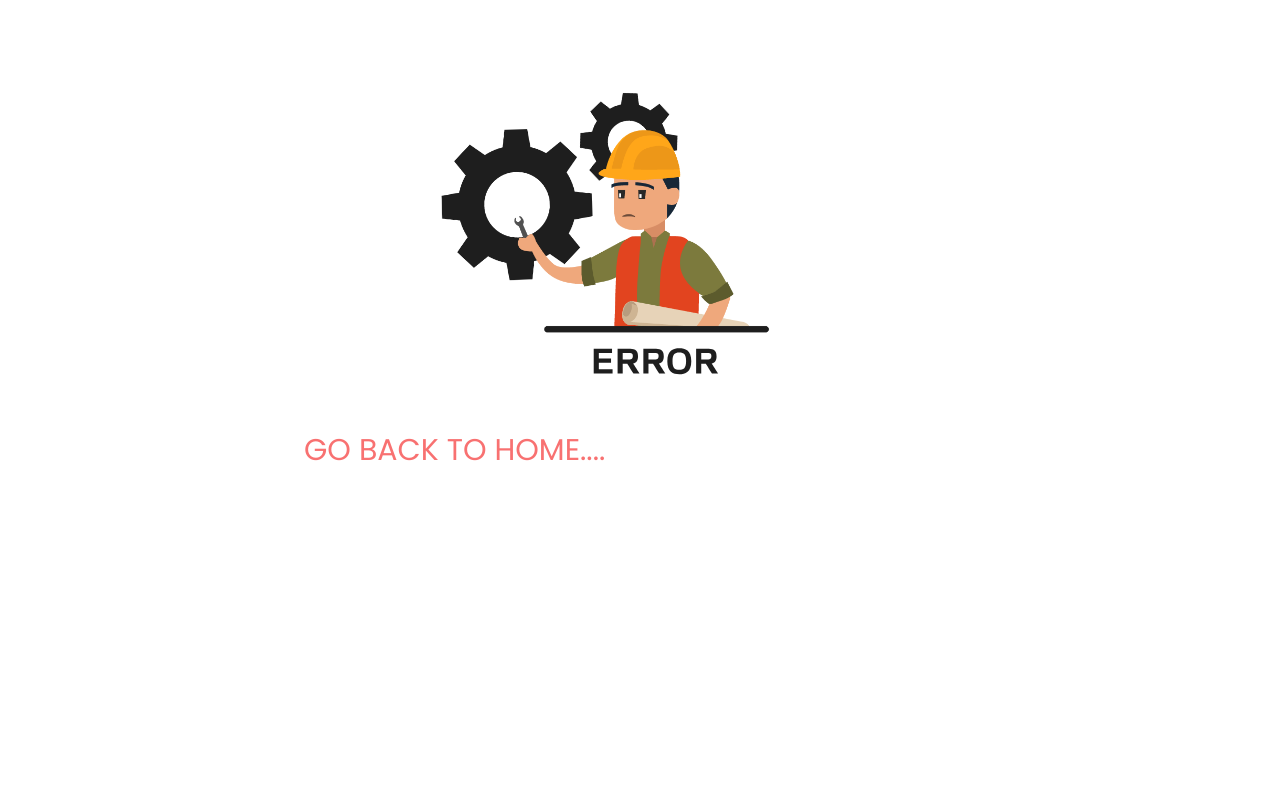
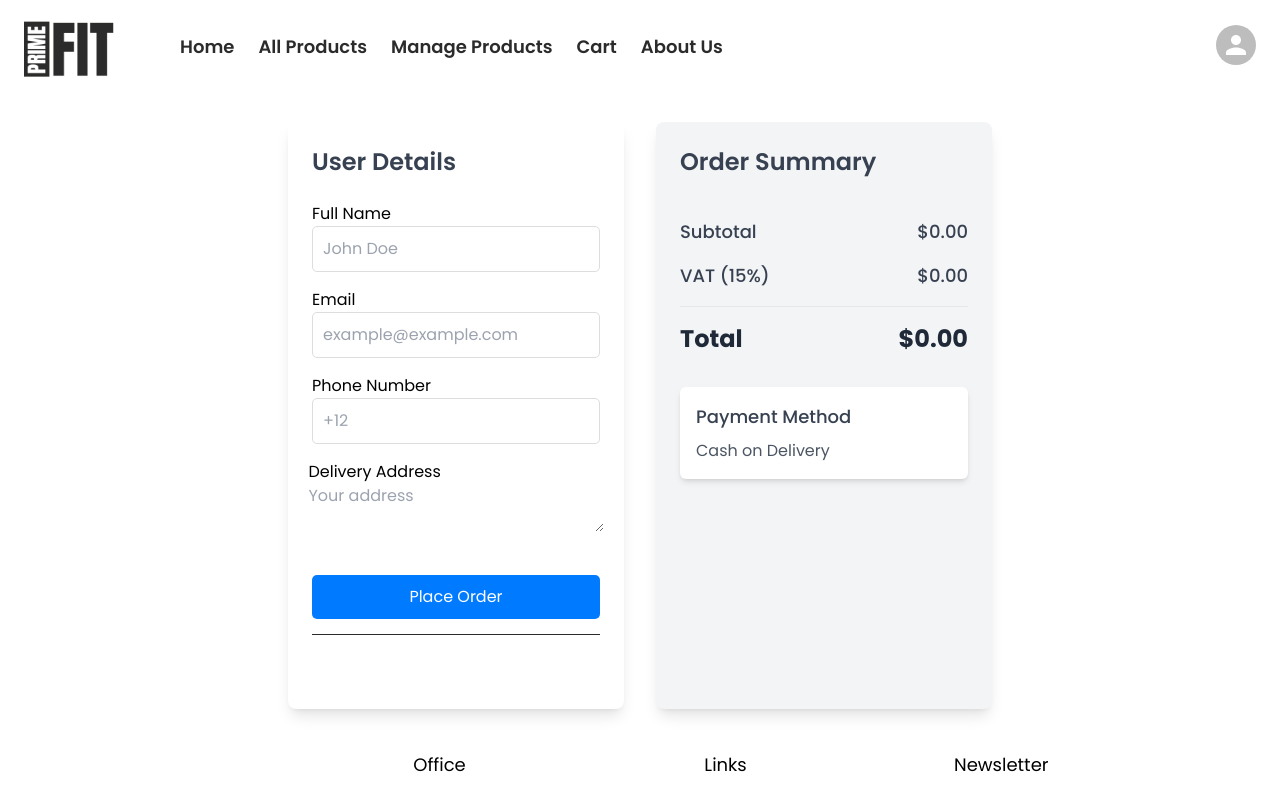
Before and after one commit to Masud-Rahman22/PrimeFit-Sports-Client, a React (Vite) app: page /checkout in a window 1280 px wide. Before the commit this address had no page. Shown: the top 785 px of the page. Built offline with nearby package versions, Linux system fonts and the light colour scheme; what @nextui-org/react would draw is missing.

Commit message:
working on checkout page

```diff
--- /dev/null
+++ b/src/pages/checkoutPage/Checkout.css
@@ -0,0 +1,36 @@
+.user-details-container {
+    display: flex;
+    flex-direction: column;
+    gap: 16px;
+    width: 100%; /* Ensures the container uses the full width */
+}
+
+.user-details-container input {
+    width: 100%;
+    padding: 10px;
+    font-size: 16px;
+    border-radius: 5px;
+    border: 1px solid #ddd;
+}
+
+.user-details-container label {
+    font-size: 16px;
+    margin-bottom: 4px;
+}
+
+.user-details-container button {
+    margin-top: 20px;
+    padding: 10px;
+    width: 100%;
+    font-size: 16px;
+    background-color: #007bff;
+    color: white;
+    border: none;
+    border-radius: 5px;
+    cursor: pointer;
+}
+
+.user-details-container .error-message {
+    color: red;
+    font-size: 12px;
+}
--- /dev/null
+++ b/src/pages/checkoutPage/Checkout.tsx
@@ -0,0 +1,164 @@
+import React from "react";
+import { useForm } from "react-hook-form";
+import { useAppSelector, useAppDispatch } from "../../redux/features/hooks";
+import { updateStock } from "../../redux/features/cart/cartSlice";
+import { useNavigate } from "react-router-dom";
+import Swal from "sweetalert2";
+import './Checkout.css'
+
+interface CheckoutFormInputs {
+  name: string;
+  email: string;
+  phone: string;
+  address: string;
+}
+
+const Checkout = () => {
+  const {
+    register,
+    handleSubmit,
+    formState: { errors },
+  } = useForm<CheckoutFormInputs>();
+  const cartItems = useAppSelector((state) => state.cart.items); // Fetching cart items from Redux
+  const dispatch = useAppDispatch();
+  const navigate = useNavigate();
+
+  const totalPrice = cartItems.reduce(
+    (total, item) => total + item.price * item.stock,
+    0
+  );
+  const vatRate = 0.15;
+  const vatAmount = totalPrice * vatRate;
+  const totalPriceWithVat = totalPrice + vatAmount;
+
+  // eslint-disable-next-line @typescript-eslint/no-unused-vars
+  const handleOrderPlacement = (data: CheckoutFormInputs) => {
+    // Placeholder for handling order placement logic
+    cartItems.forEach((item) => {
+      const newStock = item.stock - 1;
+      dispatch(updateStock({ id: item._id, stock: newStock }));
+    });
+
+    Swal.fire({
+      icon: "success",
+      title: "Order Placed Successfully!",
+      text: "Thank you for your order! Redirecting you to the home page...",
+      showConfirmButton: false,
+      timer: 2000,
+    });
+
+    setTimeout(() => {
+      navigate("/"); // Redirect to homepage after order placement
+    }, 2000);
+  };
+
+  return (
+    <div className="checkout-container w-full max-w-3xl mx-auto p-8">
+      <div className="grid grid-cols-1 lg:grid-cols-2 gap-8">
+        {/* User Details Form */}
+        <div className="user-details bg-white p-6 rounded-lg shadow-lg">
+          <h3 className="text-2xl font-semibold mb-6 text-gray-700">
+            User Details
+          </h3>
+
+          <form
+            onSubmit={handleSubmit(handleOrderPlacement)}
+            className="user-details-container"
+          >
+            <div>
+              <label htmlFor="fullName">Full Name</label>
+              <input
+                id="fullName"
+                type="text"
+                placeholder="John Doe"
+                {...register("name", { required: "Name is required" })}
+              />
+              {errors.name && <span className="error-message">{errors.name.message}</span>}
+            </div>
+            <div>
+              <label htmlFor="email">Email</label>
+              <input
+                id="email"
+                type="email"
+                placeholder="example@example.com"
+                {...register("email", {
+                  required: "Email is required",
+                  pattern: {
+                    value: /^[a-zA-Z0-9_.+-]+@[a-zA-Z0-9-]+\.[a-zA-Z0-9-.]+$/,
+                    message: "Invalid email address",
+                  },
+                })}
+              />
+              {errors.email && <span className="error-message">{errors.email.message}</span>}
+            </div>
+            <div>
+              <label htmlFor="phone">Phone Number</label>
+              <input
+                id="phone"
+                type="text"
+                placeholder="+12"
+                {...register("phone", { required: "Phone number is required" })}
+              />
+              {errors.phone && <span className="error-message">{errors.phone.message}</span>}
+            </div>
+            <div>
+              <label htmlFor="address">Delivery Address</label>
+              <textarea
+                id="address"
+                rows={2}
+                placeholder="Your address"
+                {...register("address", { required: "Address is required" })}
+              ></textarea>
+              {errors.address && <span className="error-message">{errors.address.message}</span>}
+            </div>
+            <button type="submit">Place Order</button>
+          </form>
+        </div>
+
+        {/* Order Summary */}
+        <div className="order-summary bg-gray-100 p-6 rounded-lg shadow-lg">
+          <h3 className="text-2xl font-semibold mb-6 text-gray-700">
+            Order Summary
+          </h3>
+          <div className="space-y-4">
+            {cartItems.map((item) => (
+              <div
+                key={item._id}
+                className="flex justify-between items-center border-b pb-4"
+              >
+                <span className="text-lg font-medium text-gray-700">
+                  {item.name}
+                </span>
+                <span className="text-lg text-gray-700">
+                  ${(item.price * item.stock).toFixed(2)}
+                </span>
+              </div>
+            ))}
+
+            <div className="flex justify-between items-center text-lg font-medium text-gray-700 pt-4">
+              <span>Subtotal</span>
+              <span>${totalPrice.toFixed(2)}</span>
+            </div>
+            <div className="flex justify-between items-center text-lg font-medium text-gray-700">
+              <span>VAT (15%)</span>
+              <span>${vatAmount.toFixed(2)}</span>
+            </div>
+            <div className="flex justify-between items-center text-2xl font-bold text-gray-800 pt-4 border-t">
+              <span>Total</span>
+              <span>${totalPriceWithVat.toFixed(2)}</span>
+            </div>
+          </div>
+
+          <div className="payment-method bg-white p-4 mt-8 rounded-md shadow-md">
+            <h4 className="text-lg font-medium text-gray-700 mb-2">
+              Payment Method
+            </h4>
+            <p className="text-gray-600">Cash on Delivery</p>
+          </div>
+        </div>
+      </div>
+    </div>
+  );
+};
+
+export default Checkout;
--- a/src/routes/Router.tsx
+++ b/src/routes/Router.tsx
@@ -8,6 +8,7 @@ import ManageProducts from "../pages/ManageProducts";
 import Home from "../pages/Home";
 import SingleProduct from "../pages/SingleProduct";
 import Register from "../pages/login/Register";
+import Checkout from "../pages/checkoutPage/Checkout";
 
 const router = createBrowserRouter([
   {
@@ -39,6 +40,10 @@ const router = createBrowserRouter([
         path: "/products/:id",
         element: <SingleProduct></SingleProduct>,
       },
+      {
+        path: "/checkout",
+        element: <Checkout></Checkout>
+      }
     ],
   },
   {
```
